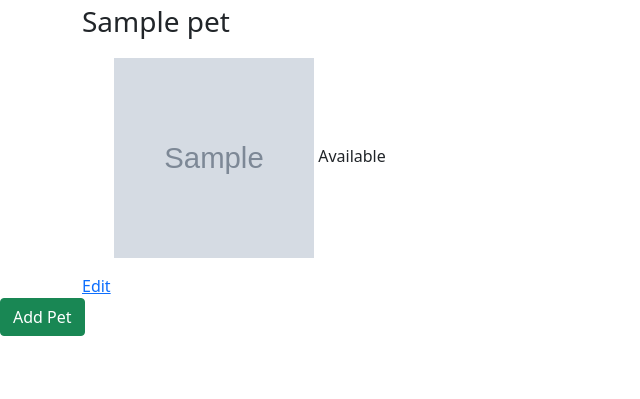
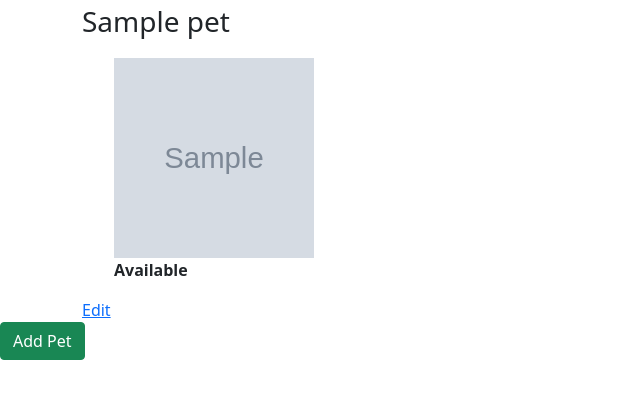
Before and after one commit to NicholasKoblitz/flask-adopt, a Flask app: page / in a window 1280 px wide. Shown: the top 399 px of the page, without its empty margins (0-640 px from the left). Run offline with Flask 2, Linux system fonts and the light colour scheme; tables that the repository leaves empty hold one stand-in row (values such as "Sample post"); grey boxes marked "Sample" are stand-in pictures.

Commit message:
Fixed syntax errors

```diff
--- a/app.py
+++ b/app.py
@@ -1,3 +1,4 @@
+from unicodedata import name
 from flask import Flask, render_template, redirect
 from models import db, connect_db, Pet
 from forms import PetForm, EditPetForm
--- a/templates/home_page.html
+++ b/templates/home_page.html
@@ -14,9 +14,9 @@
                 {% if pet.photo_url %}
                 <img src="{{pet.photo_url}}" style="width: 200px; height: 200px">
                 {% endif %}
-                <span>
+                <span style="display: block;">
                     {% if pet.available %}
-                        <bold>Available</bold>
+                        <p><strong>Available</strong></p>
                     {% endif %}
                 </span>
             </ul>
```
